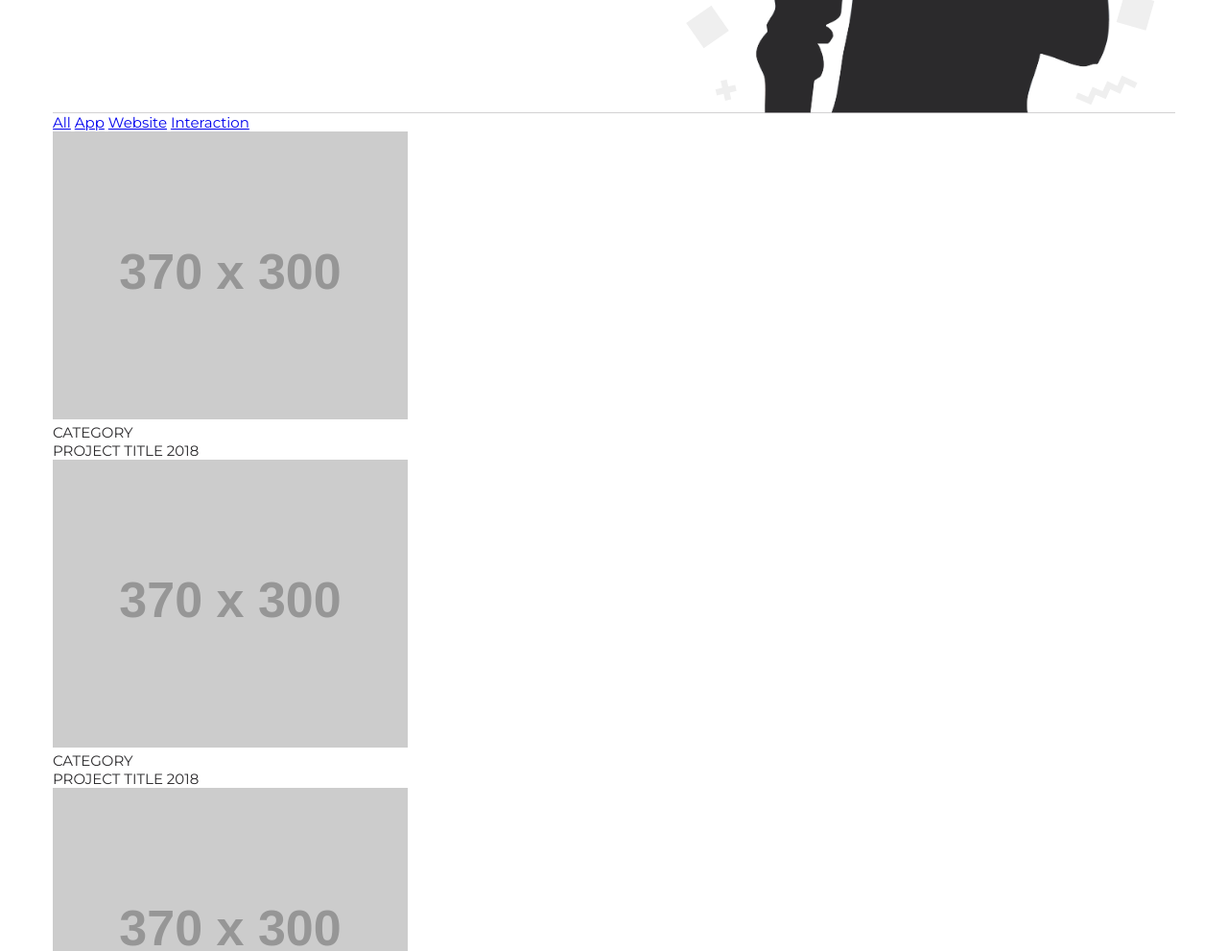
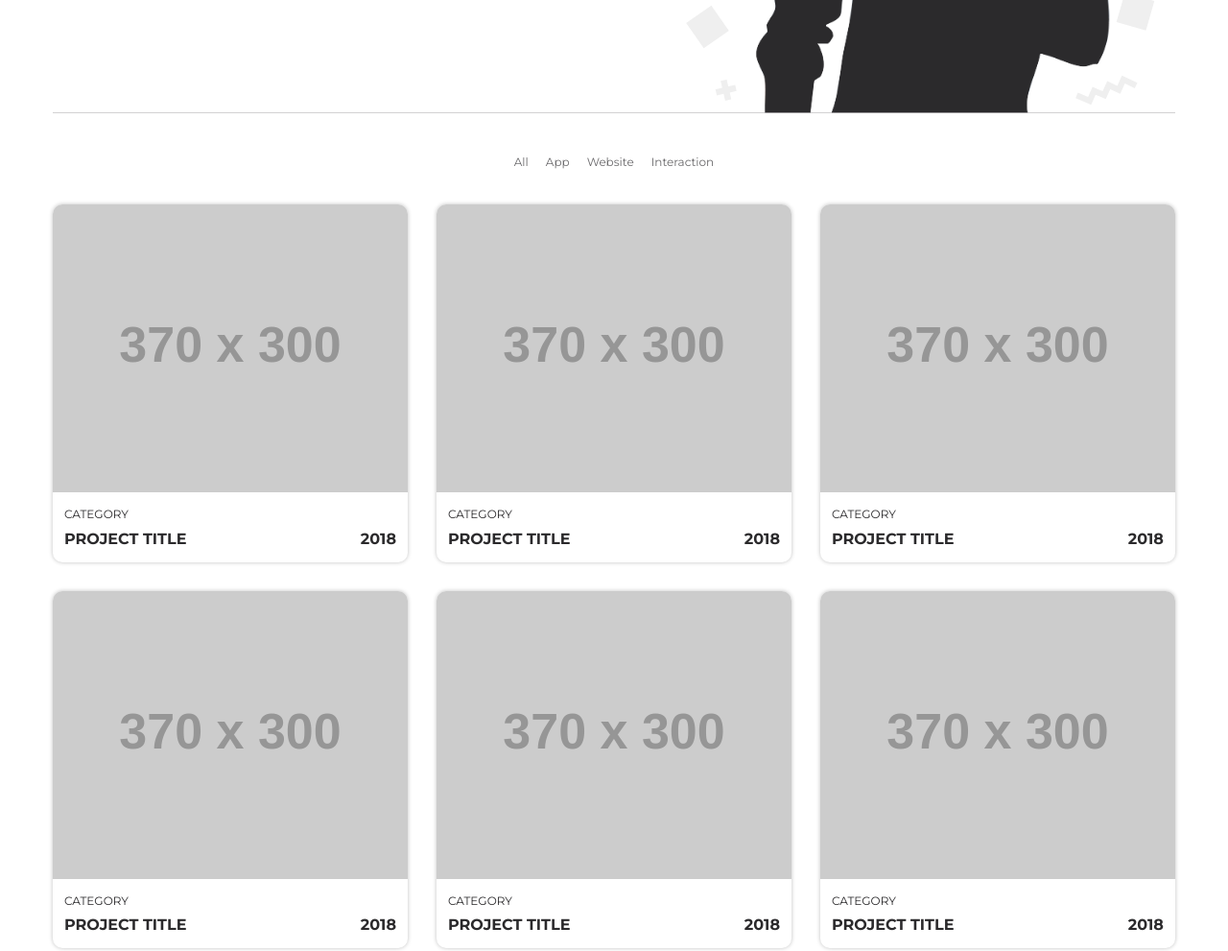
Before and after one commit to Darnelo-Inc/design-portfolio, a plain HTML site: page assets/index.html in a window 1280 px wide. Shown: the part 481-1472 px from the top of the page at 96% size. Drawn offline with Linux system fonts and the light colour scheme; placeholder pictures from the web are drawn by us.

Commit message:
Add files via upload

```diff
--- a/assets/css/blocks/btn.less
+++ b/assets/css/blocks/btn.less
@@ -1,6 +1,6 @@
 // main: ../style.less
 
-.btn {
+.btn{
     display: inline-block;
     vertical-align: top;
     padding: 1.1rem 1.8rem;
--- /dev/null
+++ b/assets/css/blocks/portfolio.less
@@ -0,0 +1,12 @@
+// main: ../style.less
+
+.portfolio {
+    display: flex;
+    flex-wrap: wrap;
+    margin: 0 -1rem 2.8rem;
+}
+
+.portfolio__col {
+    flex-basis: 33.3333%;
+    padding: 1rem;
+}
--- /dev/null
+++ b/assets/css/blocks/work.less
@@ -0,0 +1,37 @@
+// main: ../style.less
+
+.work {
+    border-radius: 10px;
+    box-shadow: 0 0 4px fade(#000, 25%);
+    overflow: hidden;
+}
+
+.work__img {
+    display: block;
+    max-width: 100%;
+    height: auto;
+}
+
+.work__content {
+    padding: 1rem .8rem;
+}
+
+.work__cat {
+    margin-bottom: .5rem;
+
+    font-size: .8rem;
+    color: @black;
+    text-transform: uppercase;
+}
+
+.work__title {
+    font-size: 1.07rem;
+    font-weight: 700;
+    color: @black;
+    text-transform: uppercase;
+}
+
+.work__title {
+    display: flex;
+    justify-content: space-between;
+}
--- /dev/null
+++ b/assets/css/blocks/works.less
@@ -0,0 +1,26 @@
+// main: ../style.less
+
+.works {
+    padding: 2.8rem 0;
+}
+
+.works__nav {
+    display: flex;
+    justify-content: center;
+    margin-bottom: 1.4rem;
+}
+
+.works__nav-link {
+    font-size: .8rem;
+    line-height: 1.47;
+    color: fade(@black, 70%);
+    text-decoration: none;
+
+    &:hover {
+        text-decoration: underline;
+    }
+
+    & + & {
+        margin-left: 1.2rem;
+    }
+}
--- a/assets/css/style.less
+++ b/assets/css/style.less
@@ -1,4 +1,4 @@
-// compress: true
+// compress:true
 
 @import "vars";
 
@@ -33,3 +33,6 @@ h1, h2, h3, h4, h5, h6 {
 @import "blocks/intro";
 @import "blocks/social";
 @import "blocks/btn";
+@import "blocks/works";
+@import "blocks/portfolio";
+@import "blocks/work";
```
Also changed, not shown: assets/css/blocks/work.css (added), assets/css/style.css.
